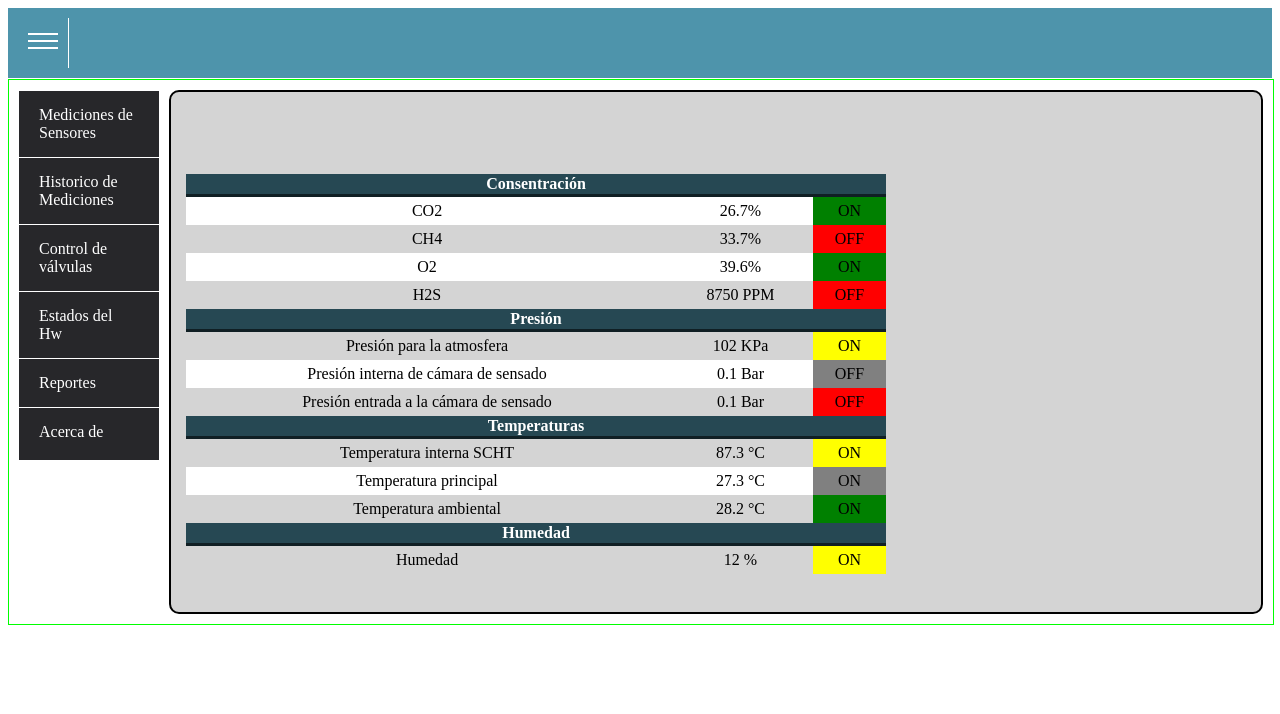
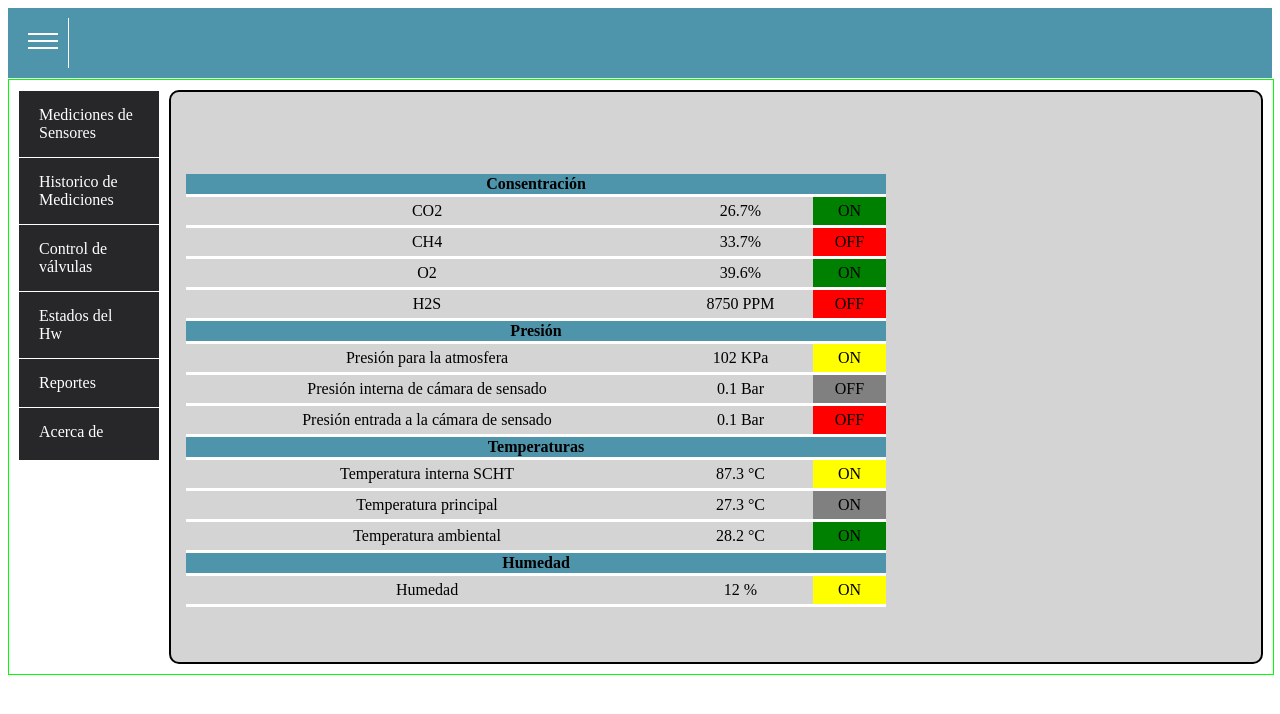
Before and after one commit to EmmanuelRdz21/monitoreo-web-reactor, a plain HTML site: page index.html in a window 1280 px wide. Both pictures are taken after a click on the link "Mediciones de Sensores". Drawn offline with nearby package versions, Linux system fonts and the light colour scheme.

Commit message:
Cambio de color grafica

```diff
--- a/index.html
+++ b/index.html
@@ -129,6 +129,8 @@
                 <button type="button" id="btnB10" class="btnB">Temp Principal</button>
                 <button type="button" id="btnB11" class="btnB">Temp ambiental</button>
                 <button type="button" id="btnB12" class="btnB">Humedad</button>
+                <button type="button" id="btnB13" class="btnC">Descargar</button>
+
             </div>
 
 <!**************** Division 3 - Control de valvulas ***************>
--- a/style.css
+++ b/style.css
@@ -1,14 +1,16 @@
-/*Monitoreo Web para reactor
-Desarrolladores:
-*Miguel Orozco Alvarado
-*Isidro Emanuel Rodriguez Perez
-Version: 0.31;
-Paleta de colores CSS
-Barra azul #4E94AB
-Sombra #264853
-Negro menu lateral #27272A
-Sombra de menu lateral #343434
-*/
+/*************************************************************
+****...Monitoreo Web para reactor.........................****
+****...Desarrolladores:...................................****
+****...1.-Miguel Orozco Alvarado..........................****
+****...2.-Isidro Emanuel Rodriguez Perez..................****
+****...Version: 0.31......................................****
+****...Paleta de colores CSS..............................****
+****...Barra azul #4E94AB.................................****
+****...Sombra #264853.....................................****
+****...Negro menu lateral #27272A.........................****
+****...Sombra de menu lateral #343434.....................****
+****...GitHub:............................................****
+****...https://github.com/EmmanuelRdz21/monitoreo-web-reactor*/
 .bodyg{
 	margin: 0;
 	font-family: sans-serif;
@@ -99,7 +101,7 @@ Sombra de menu lateral #343434
 /*			Contenedor de color gris claro			 */
 /****************************************************/
 .contenedor{
-	height:500px;
+	height:550px;
 	padding: 10px;
 	margin: 10px 10px 10px 160px;
 	background-color: #D4D4D4;
@@ -133,18 +135,19 @@ Sombra de menu lateral #343434
 	text-align: center;
     vertical-align: top;
     padding: 5px;
+	border-bottom: solid 3px #fff;
 }
-#div1 tr:nth-child(even){
+/*#div1 tr:nth-child(even){
 	background-color: white;
-}
+}*/
 /*#div1 tr:hover td{
 	background-color: #264853;
 	color: black;
 }*/
 .col{
-	background: #264853;
-	border-bottom: solid 3px #101F24;
-	color: white;
+	background: #4E94AB;
+	border-bottom: solid 3px #fff;
+	color: black;
 }
 .tabla{
 	display: relative;
```
